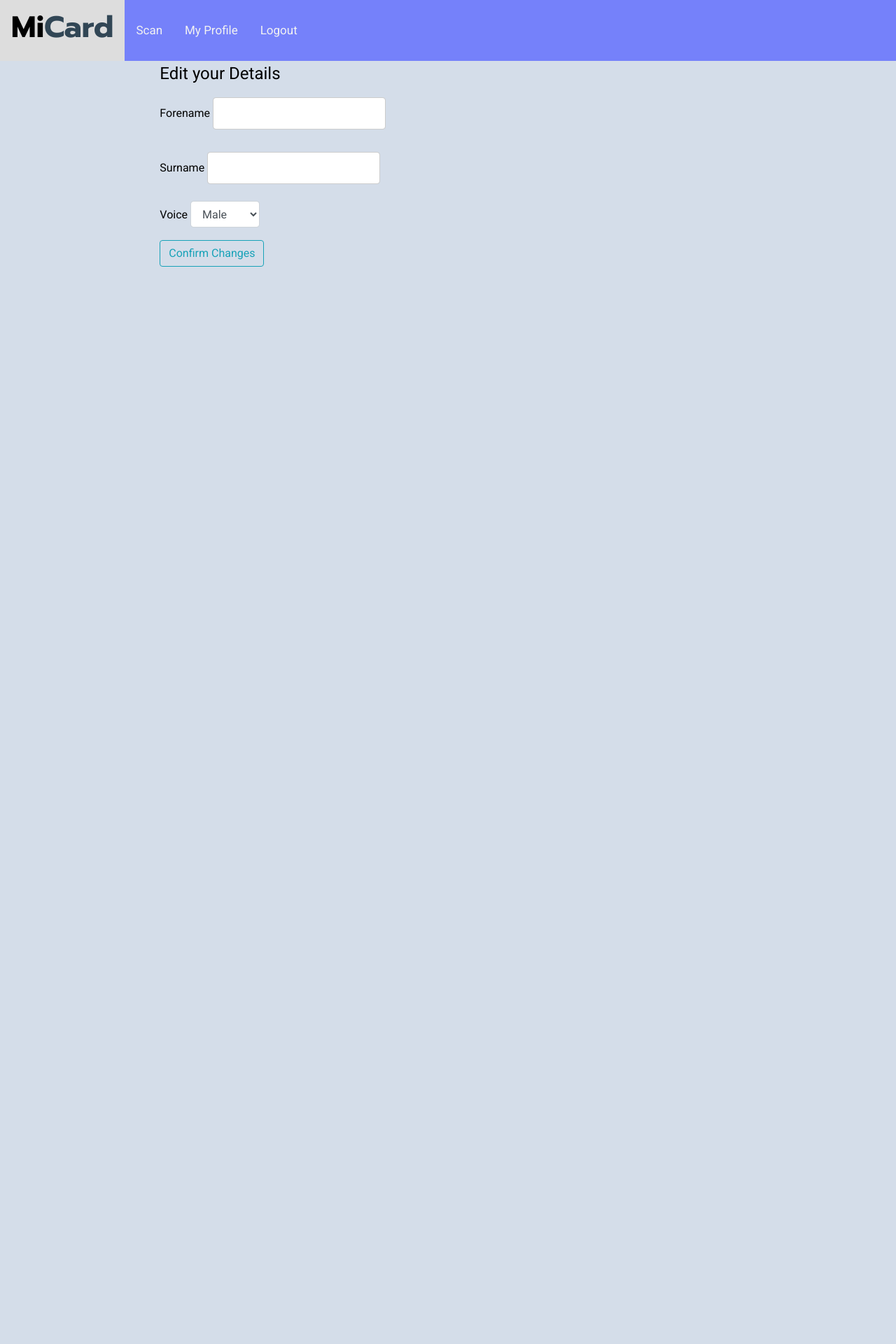
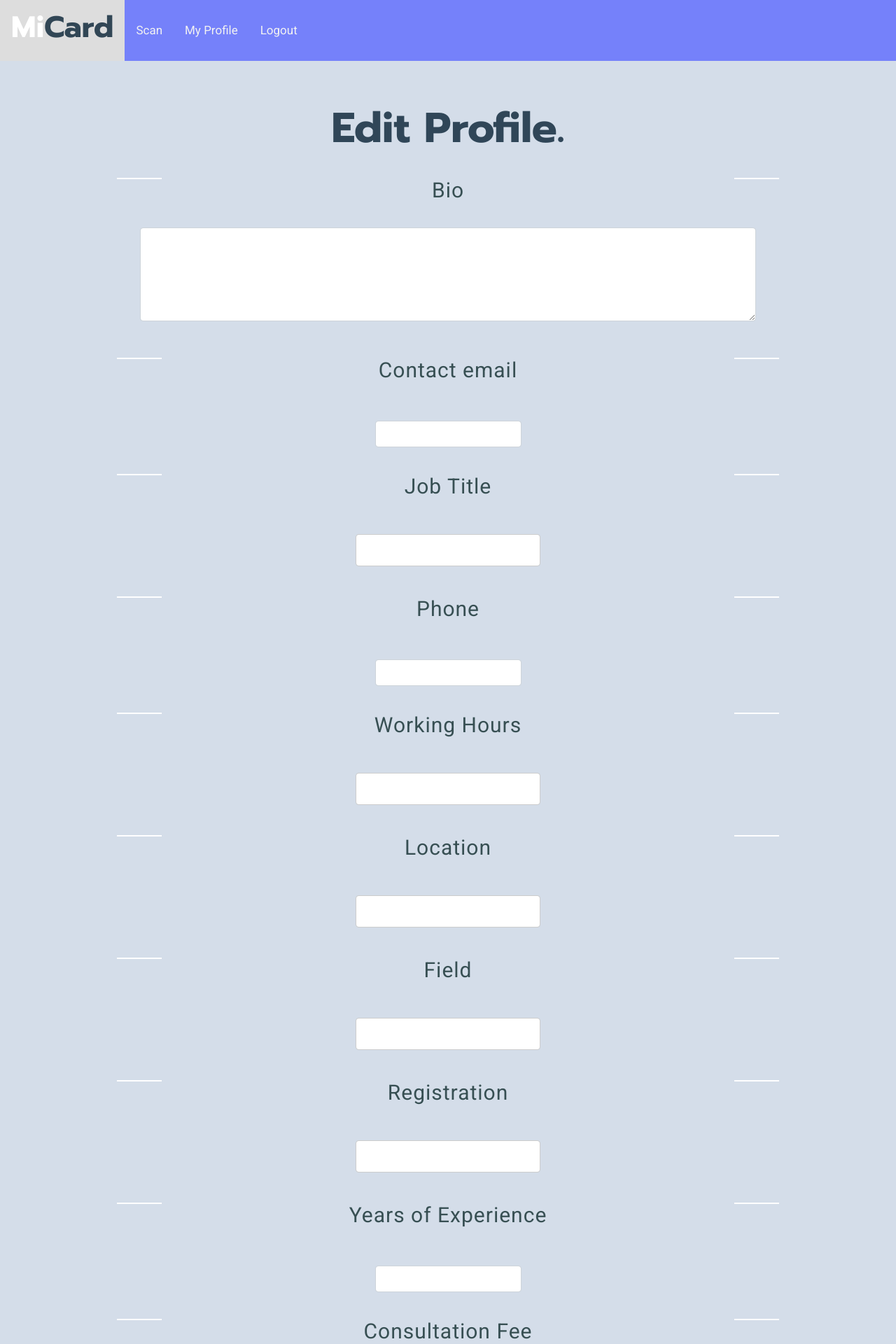
Before and after one commit to t-uddin/MiCard, a Flask app: template app/templates/edit_profile.html in a window 1280 px wide. Shown: the top 1920 px of the page at 70% size. Before the commit the page ends 381 px from the top, so only its background shows below. Run offline with Flask 2, Linux system fonts and the light colour scheme; the template is opened without the code that fills it: values that come from a table or form of the project are taken from there, others are empty.

Commit message:
feat: edit profile

```diff
--- a/app/models/profile.py
+++ b/app/models/profile.py
@@ -26,7 +26,7 @@
     consultation_fee = StringField(required=False)
     treatments = ListField(required=False)
     registration = StringField(required=False)
-    voice = StringField(required=True)
+    voice = StringField()
     meta = {"collection": "profiles"}
 
 
@@ -56,6 +56,10 @@
         ''' Takes user ID and gets details from db '''
         try:
             profile = Profile.objects(id=userid).first().to_dict()
+            #
+            # sp = profile.treatments
+            # print(type(sp))
+
             return profile
 
         except Exception as e:
--- a/app/routes/pages.py
+++ b/app/routes/pages.py
@@ -5,7 +5,7 @@
 
 @main.route('/layout')
 def render_home():
-    return render_template('inherit.html', title="LAYOUT")
+    return render_template('inherit.html', title="")
 
 
 @main.route('/')
--- a/app/static/css/style.css
+++ b/app/static/css/style.css
@@ -340,7 +340,6 @@
 .brand, .brand-nav
 {
     font-weight: normal;
-    color: white;
     text-align: center;
     font-family: 'Prompt', sans-serif;
     justify-items: center;
@@ -354,12 +353,16 @@
     text-align: center;
     font-family: 'Prompt', sans-serif;
     font-size: 2.5em;
+        color: white;
+
   }
 
   .brand > h1 {
     text-align: center;
     font-family: 'Prompt', sans-serif;
     font-size: 2.5em;
+    color: white;
+
   }
 
   .brand > h2 {
@@ -379,19 +382,19 @@
   font-family: 'Prompt', sans-serif;
     }
 
-  .brand > h3 {
+h3 {
     position: relative;
     font-weight: normal;
     font-size: 30px;
     letter-spacing: 1px;
     color: rgba(15, 44, 45, 0.8);
     width: 90%;
-    margin: 40px auto;
+    margin: 35px auto;
     text-align: center;
   }
 
-  .brand > h3::before,
-  .brand > h3::after {
+h3::before,
+h3::after {
     position: absolute;
     content: "";
     height: 0.2vh;
@@ -400,15 +403,15 @@
     background-color: white;
   }
 
-  .brand > h3::before {
-    left: -5vw;
+h3::before {
+    left: -6vw;
   }
 
-  .brand > h3::after {
-    right: -5vw;
+h3::after {
+    right: -6vw;
   }
 
-  .brand > p, li {
+p, li {
     text-align: center;
     font-size: 20px;
     color: black;
@@ -459,3 +462,11 @@
 /*right: 8px;*/
 
 }
+
+textarea {
+  max-width: 100%;
+}
+
+input {
+  max-width: 100%;
+}
--- a/app/templates/edit_profile.html
+++ b/app/templates/edit_profile.html
@@ -1,57 +1,191 @@
 {% extends "layout.html" %}
 {% block content %}
-<div>
-    <form action="" method="POST">
-    {{ form.csrf_token() }}
-    <fieldset class="form-group">
-        <legend>Edit your Details</legend>
-        <div class="form-group">
-            {{ form.forename.label(class="form-control-label") }}
-            {% if form.forename.errors %}
-                {{ form.forename(class="form-control is-invalid") }}
-                {% for error in form.forename.errors %}
-                    <div class="invalid-feedback">
-                        <span>{{ error }}</span>
-                    </div>
-                {% endfor %}
-            {% else %}
-                {{ form.forename(class="form-control") }}
-            {% endif %}
+{#<div>#}
+{#    <form action="" method="POST">#}
+{#    {{ form.csrf_token() }}#}
+{#    <fieldset class="form-group">#}
+{#        <legend>Edit your Details</legend>#}
+{#        <div class="form-group">#}
+{#            {{ form.forename.label(class="form-control-label") }}#}
+{#            {% if form.forename.errors %}#}
+{#                {{ form.forename(class="form-control is-invalid") }}#}
+{#                {% for error in form.forename.errors %}#}
+{#                    <div class="invalid-feedback">#}
+{#                        <span>{{ error }}</span>#}
+{#                    </div>#}
+{#                {% endfor %}#}
+{#            {% else %}#}
+{#                {{ form.forename(class="form-control") }}#}
+{#            {% endif %}#}
+{#        </div>#}
+{##}
+{#        <div class="form-group">#}
+{#            {{ form.surname.label(class="form-control-label") }}#}
+{#            {% if form.surname.errors %}#}
+{#                {{ form.surname(class="form-control is-invalid") }}#}
+{#                {% for error in form.surname.errors %}#}
+{#                    <div class="invalid-feedback">#}
+{#                        <span>{{ error }}</span>#}
+{#                    </div>#}
+{#                {% endfor %}#}
+{#            {% else %}#}
+{#                {{ form.surname(class="form-control") }}#}
+{#            {% endif %}#}
+{#        </div>#}
+{##}
+{#        <div class="form-group">#}
+{#            {{ form.voice.label(class="form-control-label") }}#}
+{#            {% if form.voice.errors %}#}
+{#                {{ form.voice(class="form-control is-invalid") }}#}
+{#                {% for error in form.voice.errors %}#}
+{#                    <div class="invalid-feedback">#}
+{#                        <span>{{ error }}</span>#}
+{#                    </div>#}
+{#                {% endfor %}#}
+{#            {% else %}#}
+{#                {{ form.voice(class="form-control") }}#}
+{#            {% endif %}#}
+{#        </div>#}
+{##}
+{#        <dic class="form-group">#}
+{#            {{ form.submit(class="btn btn-outline-info") }}#}
+{#        </dic>#}
+{##}
+{#    </fieldset>#}
+{#        </form>#}
+{#</div>#}
+
+<div class="brand">
+    <br>
+    <h2>Edit Profile.</h2>
+      <form action="/profile-edit" method="post" id="editprofile">
+
+
+    <h3>Bio</h3>
+          <div class="form-group">
+              <textarea form="editprofile" class="form-control" name="new_bio" cols="100" rows="5">{{ profile.bio }}
+              </textarea>
         </div>
 
-        <div class="form-group">
-            {{ form.surname.label(class="form-control-label") }}
-            {% if form.surname.errors %}
-                {{ form.surname(class="form-control is-invalid") }}
-                {% for error in form.surname.errors %}
-                    <div class="invalid-feedback">
-                        <span>{{ error }}</span>
-                    </div>
-                {% endfor %}
-            {% else %}
-                {{ form.surname(class="form-control") }}
-            {% endif %}
+    <h3>Contact email</h3>
+          <div class="form-group">
+            <input class="form-control" name="new_email" value="{{ profile.contact_email }}" type="email">
+          </div>
+
+    <h3>Job Title</h3>
+          <div class="form-group">
+              <input class="form-control" name="new_title" value="{{ profile.job_title }}" type="text">
+          </div>
+
+    <h3>Phone</h3>
+          <div class="form-group">
+            <input class="form-control" name="new_phone" value="{{ profile.phone }}" type="tel">
+          </div>
+
+    <h3>Working Hours</h3>
+          <div class="form-group">
+            <input class="form-control" name="new_hours" value="{{ profile.working_hours }}" type="text">
         </div>
 
-        <div class="form-group">
-            {{ form.voice.label(class="form-control-label") }}
-            {% if form.voice.errors %}
-                {{ form.voice(class="form-control is-invalid") }}
-                {% for error in form.voice.errors %}
-                    <div class="invalid-feedback">
-                        <span>{{ error }}</span>
-                    </div>
-                {% endfor %}
-            {% else %}
-                {{ form.voice(class="form-control") }}
-            {% endif %}
-        </div>
+    <h3>Location</h3>
+          <div class="form-group">
+            <input class="form-control" name="new_location" value="{{ profile.location }}" type="text">
+          </div>
 
-        <dic class="form-group">
-            {{ form.submit(class="btn btn-outline-info") }}
-        </dic>
+    <h3>Field</h3>
+                <div class="form-group">
+            <input class="form-control" name="new_field" value="{{ profile.field }}" type="text">
+          </div>
 
-    </fieldset>
-        </form>
+
+    <h3>Registration</h3>
+          <div class="form-group">
+              <input class="form-control" name="new_registration" value="{{ profile.registration }}" type="text">
+          </div>
+
+    <h3>Years of Experience</h3>
+          <div class="form-group">
+              <input class="form-control" name="new_years" value="{{ profile.exp_years }}" type="number">
+          </div>
+
+    <h3>Consultation Fee</h3>
+          <div class="form-group">
+              <input class="form-control" name="new_fee" value="{{ profile.cons_fee }}" type="number">
+          </div>
+
+    <h3>Specialisms</h3>
+            <div class="form-group">
+                {% for specialism in profile.specialisms %}
+                    <input class="form-control" name="new_specialisms" value="{{ specialism }}" type="text">
+{#                 {{ specialisms_list.append(specialism) }}#}
+
+{#                TODO: delete and add buttons#}
+                <img src="../static/bin.png" width="20" height="20" onclick="deleteSpecialism({{ loop.index }});" />
+
+{#                <div style="position: absolute; left: 10px; top: 40px;"> #}
+{#                <img src="logg.png" width="114" height="38" onclick="DoSomething();" />#}
+{#                 </div>#}
+                        {% endfor %}
+
+            </div>
+
+{#            <ol>#}
+{#            <li><input type="text" value="Foo"></li>#}
+{#            <li><input type="text" value="Bar"></li>#}
+{#            <li><input type="text" value="Baz"></li>#}
+{#            <li><input type="text" value="Qux"></li>#}
+{#          </ol>#}
+
+    <h3>Treatments</h3>
+          {% for treament in profile.treatments %}
+            <div class="form-group">
+            <input class="form-control" name="new_treatments" value="{{ treatment }}" type="text">
+{#                TODO: delete and add buttons#}
+{#                TODO: edge case when they dont have anything#}
+            </div>
+          {% endfor %}
+
+
+
+    <h3>Certifications</h3>
+          {% for certification in profile.certifications %}
+            <div class="form-group">
+            <input class="form-control" name="new_certifications" value="{{ certification }}" type="text">
+{#                TODO: delete and add buttons#}
+{#                TODO: edge case when they dont have anything#}
+            </div>
+          {% endfor %}
+
+  <h3>Education</h3>
+        {% for item in profile.education %}
+                    <div class="form-group">
+            <input class="form-control" name="new_education" value="{{ item }}" type="text" size="500">
+{#                TODO: delete and add buttons#}
+{#                TODO: edge case when they dont have anything#}
+            </div>
+        {% endfor %}
+
+  <h3>Interests</h3>
+        {% for interest in profile.interests %}
+                                <div class="form-group">
+            <input class="form-control" name="new_interests" value="{{ interest }}" type="text">
+{#                TODO: delete and add buttons#}
+{#                TODO: edge case when they dont have anything#}
+            </div>
+        {% endfor %}
+    <br>
+    <br>
+
+
+
+        <button class="btn btn-primary" type="submit">Save Changes</button>
+      </form>
+
+
 </div>
+
+
+
+
+
 {% endblock %}
--- a/app/templates/index.html
+++ b/app/templates/index.html
@@ -36,7 +36,7 @@
             <div class = "brand">
                 <h1>Mi<b>Card</b><br></h1>
                 <br>
-                <h3 class="flex">Bringing your business card to life.</h3>
+                <h3 class="flex" style="font-size: 18px">Bringing your business card to life.</h3>
                 <br>
             </div>
         </header>
--- a/app/templates/profile.html
+++ b/app/templates/profile.html
@@ -68,6 +68,6 @@
 </div>
 
 
-{#    need edit profile button, change password button, and print details #}
+{#    need edit profile button, change password button, and pull in voice/account data/ edit Mi #}
 
 {% endblock %}
```
Also changed, not shown: app/controllers/profile_controller.py (+84 -8 lines), app/static/bin.png (added).
